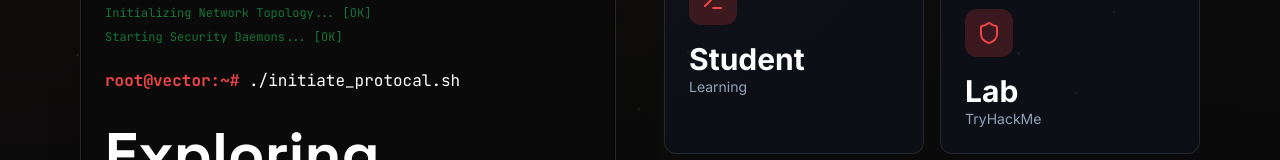
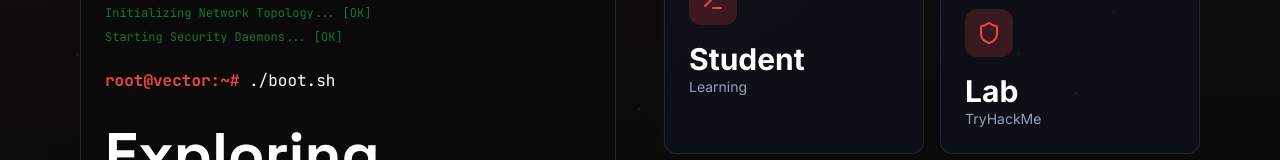
Before and after one commit to id-root/portfolio, a Next.js app: page / in a window 1280 px wide. Shown: the part 309-469 px from the top of the page. Built offline with nearby package versions, Linux system fonts and the light colour scheme.

Commit message:
Update hero.tsx

```diff
--- a/src/components/hero.tsx
+++ b/src/components/hero.tsx
@@ -98,7 +98,7 @@ const TerminalWindow = () => {
     useEffect(() => {
         if (showPrompt && el.current) {
             const typed = new Typed(el.current, {
-                strings: ["./initiate_protocal.sh^1000"],
+                strings: ["./boot.sh^1000"],
                 typeSpeed: 50,
                 showCursor: false,
                 onComplete: () => {
```
